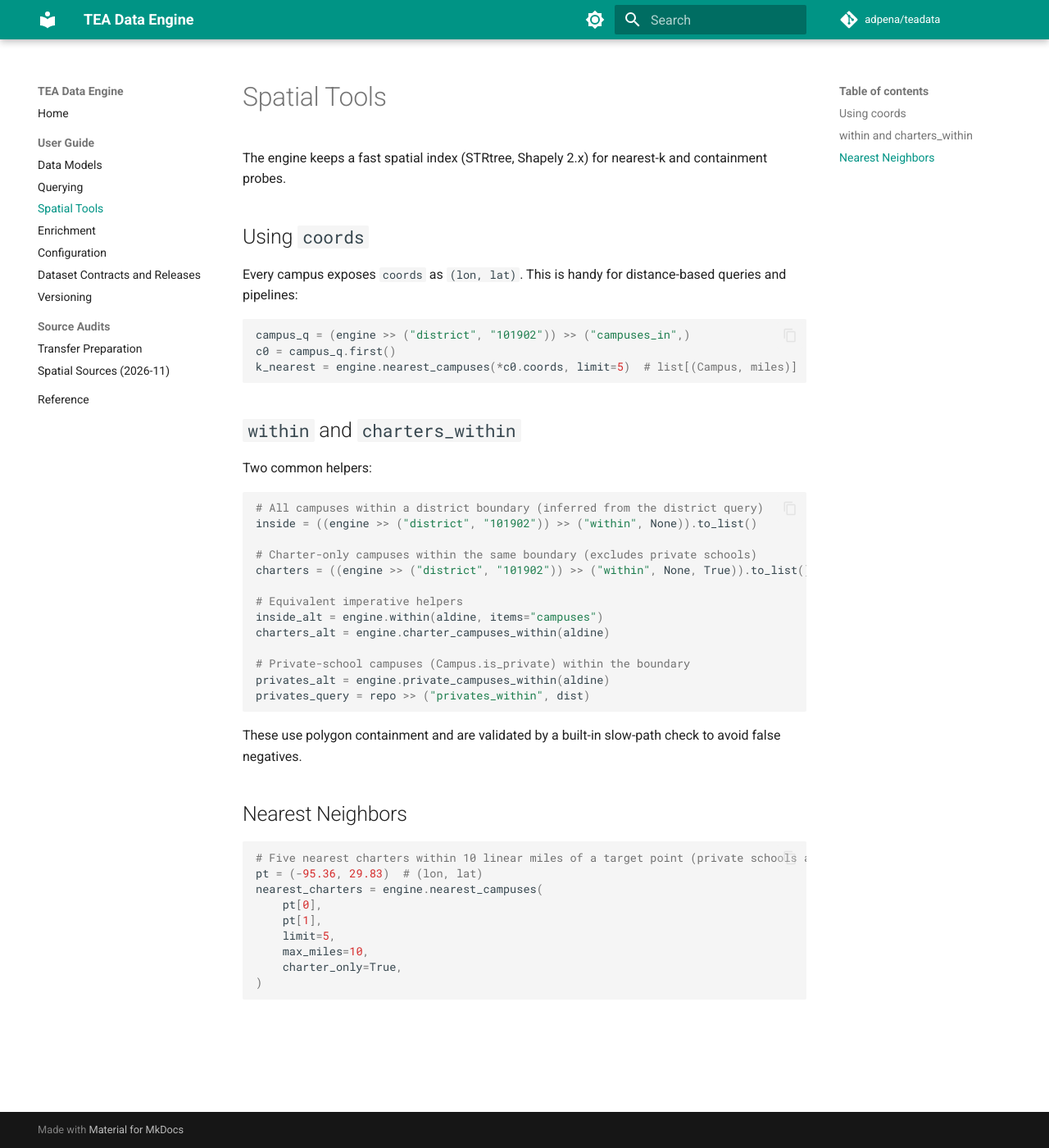
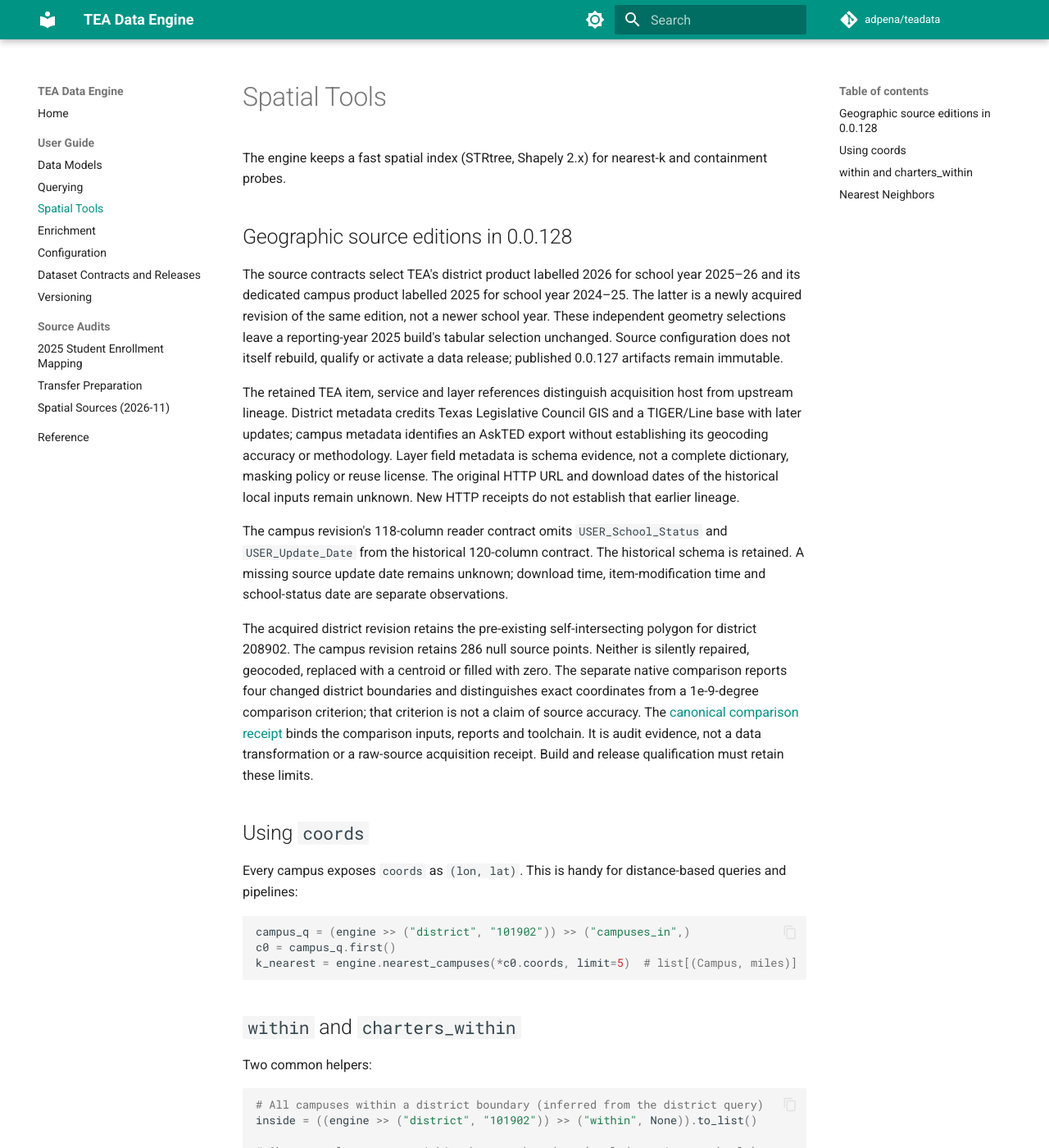
Before and after one commit to adpena/teadata, an MkDocs documentation site: the page built from docs/spatial.md, in a window 1280 px wide and 1400 px high. Shown: the whole window at 82% size. Built offline with MkDocs 1.6.1 and Material for MkDocs 9.7.7, drawn with Linux system fonts in a browser that asks for light colours; comment, search, counter and statistics services are not loaded.

Commit message:
Reconcile source audit documentation and navigation

```diff
--- a/docs/spatial.md
+++ b/docs/spatial.md
@@ -1,6 +1,39 @@
 # Spatial Tools
 
 The engine keeps a fast spatial index (STRtree, Shapely 2.x) for nearest-k and containment probes.
+
+## Geographic source editions in 0.0.128
+
+The source contracts select TEA's district product labelled 2026 for school year
+2025–26 and its dedicated campus product labelled 2025 for school year 2024–25.
+The latter is a newly acquired revision of the same edition, not a newer school
+year. These independent geometry selections leave a reporting-year 2025 build's
+tabular selection unchanged. Source configuration does not itself rebuild,
+qualify or activate a data release; published 0.0.127 artifacts remain immutable.
+
+The retained TEA item, service and layer references distinguish acquisition host
+from upstream lineage. District metadata credits Texas Legislative Council GIS
+and a TIGER/Line base with later updates; campus metadata identifies an AskTED
+export without establishing its geocoding accuracy or methodology. Layer field
+metadata is schema evidence, not a complete dictionary, masking policy or reuse
+license. The original HTTP URL and download dates of the historical local inputs
+remain unknown. New HTTP receipts do not establish that earlier lineage.
+
+The campus revision's 118-column reader contract omits `USER_School_Status` and
+`USER_Update_Date` from the historical 120-column contract. The historical schema
+is retained. A missing source update date remains unknown; download time,
+item-modification time and school-status date are separate observations.
+
+The acquired district revision retains the pre-existing self-intersecting
+polygon for district 208902. The campus revision retains 286 null source points.
+Neither is silently repaired, geocoded, replaced with a centroid or filled with
+zero. The separate native comparison reports four changed district boundaries
+and distinguishes exact coordinates from a 1e-9-degree comparison criterion;
+that criterion is not a claim of source accuracy. The
+[canonical comparison receipt](https://github.com/adpena/teadata/blob/main/provenance/records/0f2e648dd64ebb46e0b5ffe1deb55e46f567798c1c215959eb493a4ed9a92e9c.json)
+binds the comparison inputs, reports and toolchain. It is audit evidence, not a
+data transformation or a raw-source acquisition receipt. Build and release
+qualification must retain these limits.
 
 ## Using `coords`
 
--- a/mkdocs.yml
+++ b/mkdocs.yml
@@ -37,6 +37,7 @@
     - Dataset Contracts and Releases: data-releases.md
     - Versioning: versioning.md
   - Source Audits:
+    - 2025 Student Enrollment Mapping: 2025-student-enrollment-source-notes.md
     - Transfer Preparation: transfer-sources.md
     - Spatial Sources (2026-11): spatial-source-quality-2026-11.md
   - Reference: reference.md
```
Also changed, not shown: docs/2025-student-enrollment-source-notes.md (+9 -6 lines), docs/spatial-source-quality-2026-11.md (added, +116 -0 lines).
